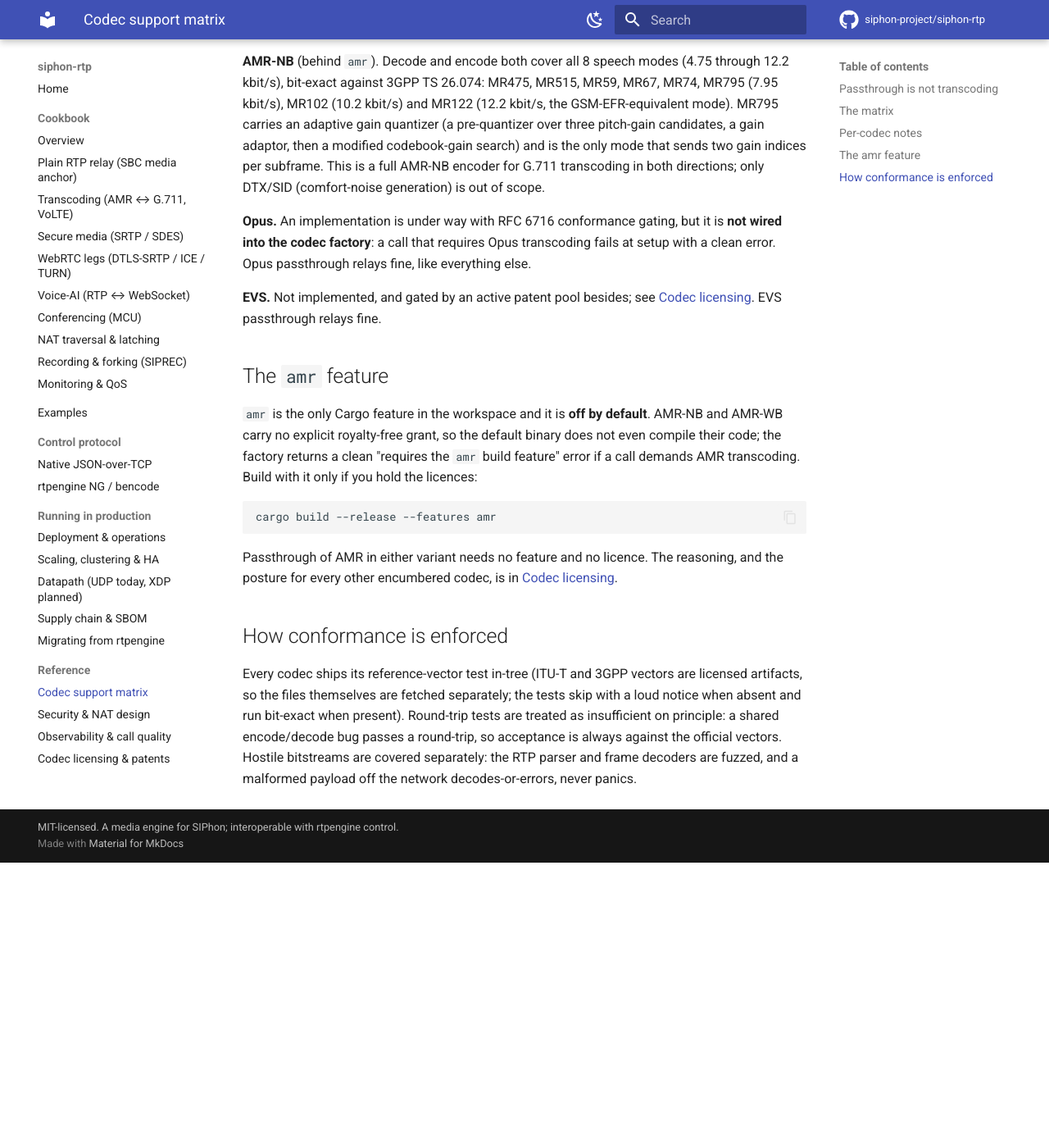
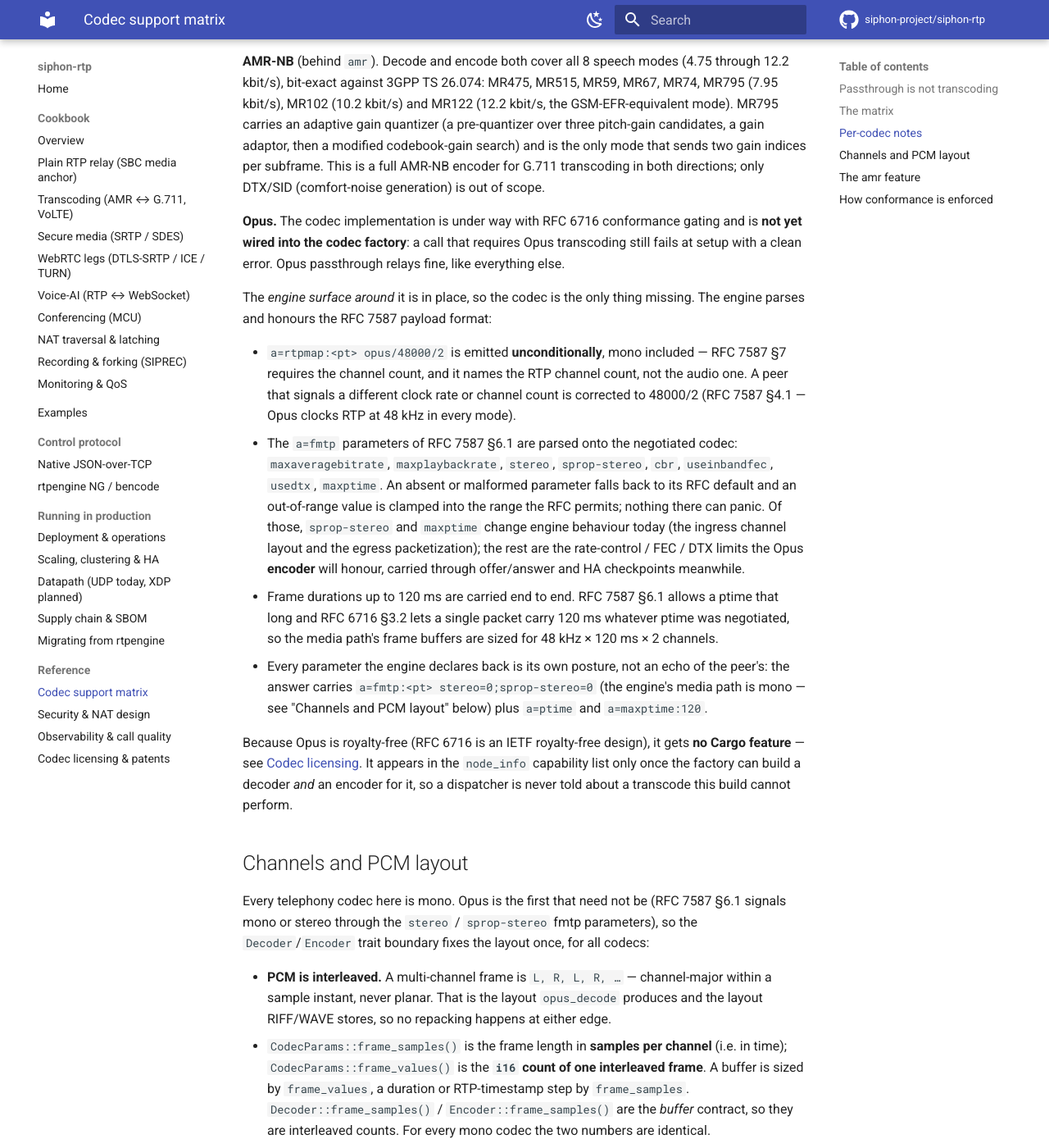
Before and after one commit to siphon-project/siphon-rtp, an MkDocs documentation site: the page built from docs/codecs.md, in a window 1280 px wide and 1400 px high, scrolled down 2385 px. Shown: the whole window at 82% size. Built offline with MkDocs 1.6.1 and Material for MkDocs 9.7.7, drawn with Linux system fonts in a browser that asks for light colours; comment, search, counter and statistics services are not loaded; before the commit the page ends 3437 px from its top, so only the background shows below that; some of the changed text lies outside the part shown.

Commit message:
docs: record the opus status honestly now that the negotiation surface is wired but the codec is not — the matrix row names the rfc 7587 rtpmap and says the cargo-feature column is "none (royalty-free)" rather than "not wired", the per-codec note spells out what the engine already parses, honours, and declares (and that node_info advertises opus only once the factory can build both directions), and a new "channels and pcm layout" section states the interleaved contract, the mono fold at the codec trait boundary, and why the engine declares sprop-stereo=0

```diff
--- a/docs/codecs.md
+++ b/docs/codecs.md
@@ -28,7 +28,7 @@ codec is free, running it is not. See [Codec licensing](codec-licensing.md).
 | Comfort noise | `CN` (13) | generate only | no | RFC 3389 (a generator, not a codec) | none |
 | AMR-WB | `AMR-WB` (dynamic) | all 9 modes | all 9 modes | 3GPP TS 26.174 vectors, per mode | `amr` |
 | AMR-NB | `AMR` (dynamic) | all 8 modes | all 8 modes | 3GPP TS 26.074 vectors | `amr` |
-| Opus | `OPUS` | in progress | in progress | RFC 6716 test vectors (targeted) | not wired |
+| Opus | `opus` (dynamic, `opus/48000/2`) | in progress | in progress | RFC 6716 test vectors (targeted) | none (royalty-free) |
 | EVS | | no | no | | absent |
 
 The engine resolves a codec from the `a=rtpmap` encoding name (case-insensitive, RFC
@@ -74,9 +74,65 @@ a gain adaptor, then a modified codebook-gain search) and is the only mode that
 gain indices per subframe. This is a full AMR-NB encoder for G.711 transcoding in both
 directions; only DTX/SID (comfort-noise generation) is out of scope.
 
-**Opus.** An implementation is under way with RFC 6716 conformance gating, but it is
-**not wired into the codec factory**: a call that requires Opus transcoding fails at
-setup with a clean error. Opus passthrough relays fine, like everything else.
+**Opus.** The codec implementation is under way with RFC 6716 conformance gating and is
+**not yet wired into the codec factory**: a call that requires Opus transcoding still
+fails at setup with a clean error. Opus passthrough relays fine, like everything else.
+
+The *engine surface around* it is in place, so the codec is the only thing missing. The
+engine parses and honours the RFC 7587 payload format:
+
+- `a=rtpmap:<pt> opus/48000/2` is emitted **unconditionally**, mono included — RFC 7587 §7
+  requires the channel count, and it names the RTP channel count, not the audio one. A
+  peer that signals a different clock rate or channel count is corrected to 48000/2
+  (RFC 7587 §4.1 — Opus clocks RTP at 48 kHz in every mode).
+- The `a=fmtp` parameters of RFC 7587 §6.1 are parsed onto the negotiated codec:
+  `maxaveragebitrate`, `maxplaybackrate`, `stereo`, `sprop-stereo`, `cbr`, `useinbandfec`,
+  `usedtx`, `maxptime`. An absent or malformed parameter falls back to its RFC default and
+  an out-of-range value is clamped into the range the RFC permits; nothing there can panic.
+  Of those, `sprop-stereo` and `maxptime` change engine behaviour today (the ingress channel
+  layout and the egress packetization); the rest are the rate-control / FEC / DTX limits the
+  Opus **encoder** will honour, carried through offer/answer and HA checkpoints meanwhile.
+- Frame durations up to 120 ms are carried end to end. RFC 7587 §6.1 allows a ptime that
+  long and RFC 6716 §3.2 lets a single packet carry 120 ms whatever ptime was negotiated,
+  so the media path's frame buffers are sized for 48 kHz × 120 ms × 2 channels.
+- Every parameter the engine declares back is its own posture, not an echo of the peer's:
+  the answer carries `a=fmtp:<pt> stereo=0;sprop-stereo=0` (the engine's media path is
+  mono — see "Channels and PCM layout" below) plus `a=ptime` and `a=maxptime:120`.
+
+Because Opus is royalty-free (RFC 6716 is an IETF royalty-free design), it gets **no Cargo
+feature** — see [Codec licensing](codec-licensing.md). It appears in the `node_info`
+capability list only once the factory can build a decoder *and* an encoder for it, so a
+dispatcher is never told about a transcode this build cannot perform.
+
+## Channels and PCM layout
+
+Every telephony codec here is mono. Opus is the first that need not be (RFC 7587 §6.1
+signals mono or stereo through the `stereo` / `sprop-stereo` fmtp parameters), so the
+`Decoder`/`Encoder` trait boundary fixes the layout once, for all codecs:
+
+- **PCM is interleaved.** A multi-channel frame is `L, R, L, R, …` — channel-major within a
+  sample instant, never planar. That is the layout `opus_decode` produces and the layout
+  RIFF/WAVE stores, so no repacking happens at either edge.
+- `CodecParams::frame_samples()` is the frame length in **samples per channel** (i.e. in
+  time); `CodecParams::frame_values()` is the **`i16` count of one interleaved frame**. A
+  buffer is sized by `frame_values`, a duration or RTP-timestamp step by `frame_samples`.
+  `Decoder::frame_samples()` / `Encoder::frame_samples()` are the *buffer* contract, so they
+  are interleaved counts. For every mono codec the two numbers are identical.
+- **The media path itself is mono.** The mixer, resampler, jitter buffer, echo canceller,
+  noise suppressor, and RTP timestamp arithmetic are all single-channel. A multi-channel
+  decoded frame is therefore folded to mono once, immediately after `decode`, by
+  `siphon_rtp_codec::downmix_to_mono` (the arithmetic mean of the channels at each instant),
+  and everything downstream — including the recorder, which stays a 1-channel WAV — sees
+  mono. The fold is driven by `params().channels`, not by the codec's identity, so it applies
+  to any future multi-channel codec without a special case.
+- **The engine's own egress is mono**, and it says so: `sprop-stereo=0` on every Opus answer.
+  That is spec-clean — RFC 7587 §7.1 makes `stereo` a ceiling ("MUST NOT send stereo" when
+  0), never an obligation to use it — and it saves the peer the bitrate of a channel the
+  engine would discard. A stereo Opus stream still **relays** untouched, since passthrough
+  never runs a codec.
+
+Going genuinely multi-channel end to end (a stereo mixer, a two-channel resampler, a stereo
+WAV) is a separate change; nothing in the codec work depends on it.
 
 **EVS.** Not implemented, and gated by an active patent pool besides; see
 [Codec licensing](codec-licensing.md). EVS passthrough relays fine.
```
Also changed, not shown: docs/codec-licensing.md (+1 -1 lines).
